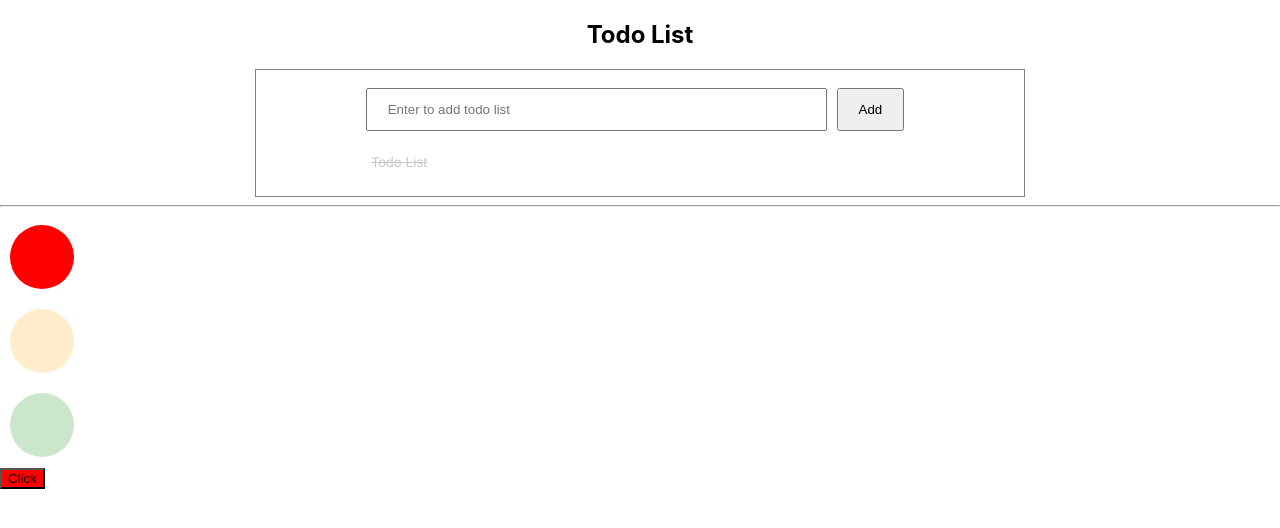
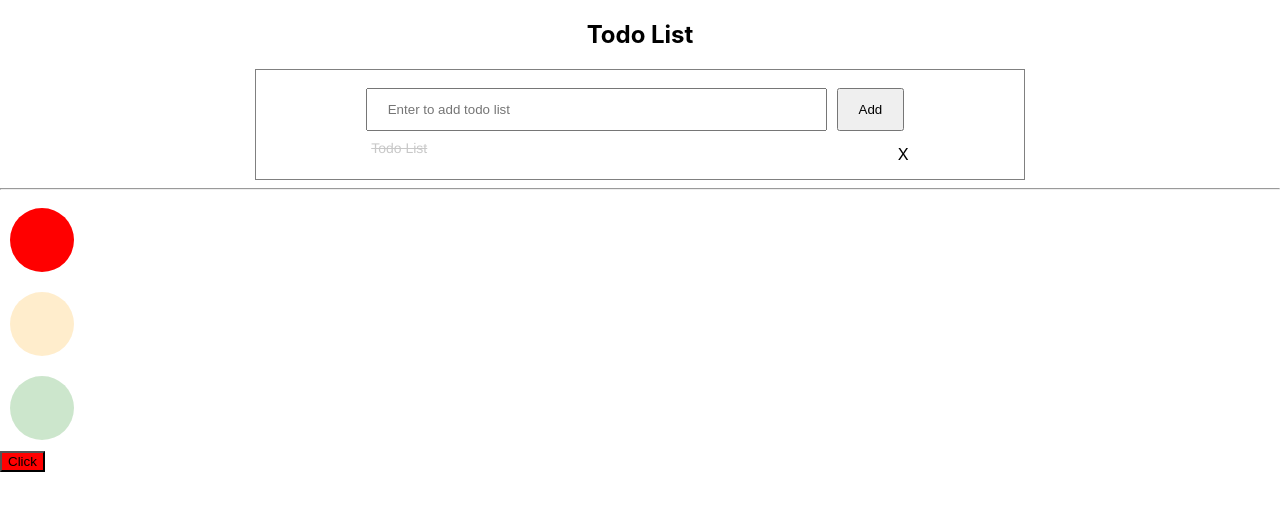
Before and after one commit to thangnkHust/hello-world-react-app, a React (Create React App) app: page / in a window 1280 px wide. Shown: the top 528 px of the page. Built offline with nearby package versions, Linux system fonts and the light colour scheme.

Commit message:
Delete item in TODO List

```diff
--- a/src/actions/ActionTypes.js
+++ b/src/actions/ActionTypes.js
@@ -1,7 +1,7 @@
 // TrafficLight action type
 export const CHANGE_COLOR = 'CHANGE_COLOR'
 
-// Todo list action type
+// list action type of todo
 export const ADD_ITEM = 'ADD_ITEM'
 export const DELETE_ITEM = 'DELETE_ITEM'
 export const MARK_ITEM = 'MARK_ITEM'
--- a/src/components/TodoItem.css
+++ b/src/components/TodoItem.css
@@ -4,9 +4,31 @@
     color: #4d4d4d;
     font-weight: 300;
     /* text-align: center; */
+  width: 80%;
 }
 
 .TodoItem_done {
   text-decoration: line-through;
   opacity: .3;
 }
+
+.item-box {
+  margin: auto;
+  display: flex;
+}
+
+.clear-box {
+  width: 20%;
+  padding: 5px 0;
+}
+
+.clear-box > p {
+  margin: auto;
+  float: right;
+  cursor: pointer;
+}
+
+.TodoItem > p {
+  margin: auto;
+  cursor: pointer
+}
--- a/src/components/TodoItem.js
+++ b/src/components/TodoItem.js
@@ -3,20 +3,37 @@ import './TodoItem.css';
 import classNames from 'classnames';
 
 class TodoItem extends Component {
-  constructor(){
-    super()
-  }
 
   onHandleClickItem = () => {
     this.props.markItem(this.props.item.id)
     // console.log(this.props);
   }
+
+  onHandleClickDelete = () => {
+    // if(window.confirm("Ready?")){
+      this.props.deteteItem(this.props.item.id)
+      // return
+    // }
+  }
+
   render() {
+    // console.log(this.props);
     return(
-      <div className={classNames('TodoItem', {
-        TodoItem_done: this.props.item.marked === true
-      })} onClick={this.onHandleClickItem}>
-        <p>{this.props.item.text}</p>
+      <div className="item-box">
+        <div
+          className={classNames('TodoItem', {
+            TodoItem_done: this.props.item.marked === true
+          })}
+          onClick={this.onHandleClickItem}
+        >
+          <p>{this.props.item.text}</p>
+        </div>
+        <div
+          className="clear-box"
+          onClick={this.onHandleClickDelete}
+        >
+          <p>X</p>
+        </div>
       </div>
     )
   }
--- a/src/containers/TodoList.js
+++ b/src/containers/TodoList.js
@@ -1,6 +1,6 @@
 import React, { Component } from 'react';
 import { connect } from 'react-redux';
-import { addItem, markItem } from '../actions/TodoAction';
+import { addItem, markItem, deleteItem } from '../actions/TodoAction';
 import InputForm from '../components/InputForm';
 import TodoItem from '../components/TodoItem';
 import './TodoList.css'
@@ -11,15 +11,15 @@ class TodoList extends Component {
 	}
 
 	render() {
-		console.log(this.props, 'LIST');
+		// console.log(this.props, 'todo list');
 		const { todos } = this.props
 		return (
 			<div className="TodoList">
-				<InputForm handleSubmit={this.handleSubmit}/>
+				<InputForm handleSubmit={this.handleSubmit} />
 				<div className="list-items">
 					{
-						todos.map(item => {
-							return <TodoItem item={item} markItem={this.props.markItem}/>
+						todos.map((item, index) => {
+							return <TodoItem key={index} item={item} markItem={this.props.markItem} deleteItem={this.props.deleteItem}/>
 						})
 					}
 				</div>
@@ -41,6 +41,9 @@ const mapDispatchToProps = (dispatch) => {
 		},
 		markItem: (id) => {
 			dispatch(markItem(id))
+		},
+		deleteItem: (id) => {
+			dispatch(deleteItem(id))
 		}
 	}
 }
--- a/src/reducers/todoListReducer.js
+++ b/src/reducers/todoListReducer.js
@@ -1,4 +1,4 @@
-import { ADD_ITEM, MARK_ITEM } from '../actions/ActionTypes';
+import { ADD_ITEM, MARK_ITEM, DELETE_ITEM } from '../actions/ActionTypes';
 
 const initialState = [{
   text: 'Todo List',
@@ -19,6 +19,8 @@ export function todoListReducer(state = initialState, action) {
       return state.map((item) =>
         item.id === action.id ? {...item, marked: !item.marked} : item
       )
+    case DELETE_ITEM:
+        return state.filter(item => item.id !== action.id)
     // case CLEAR_MARKED:
 
     default:
```
